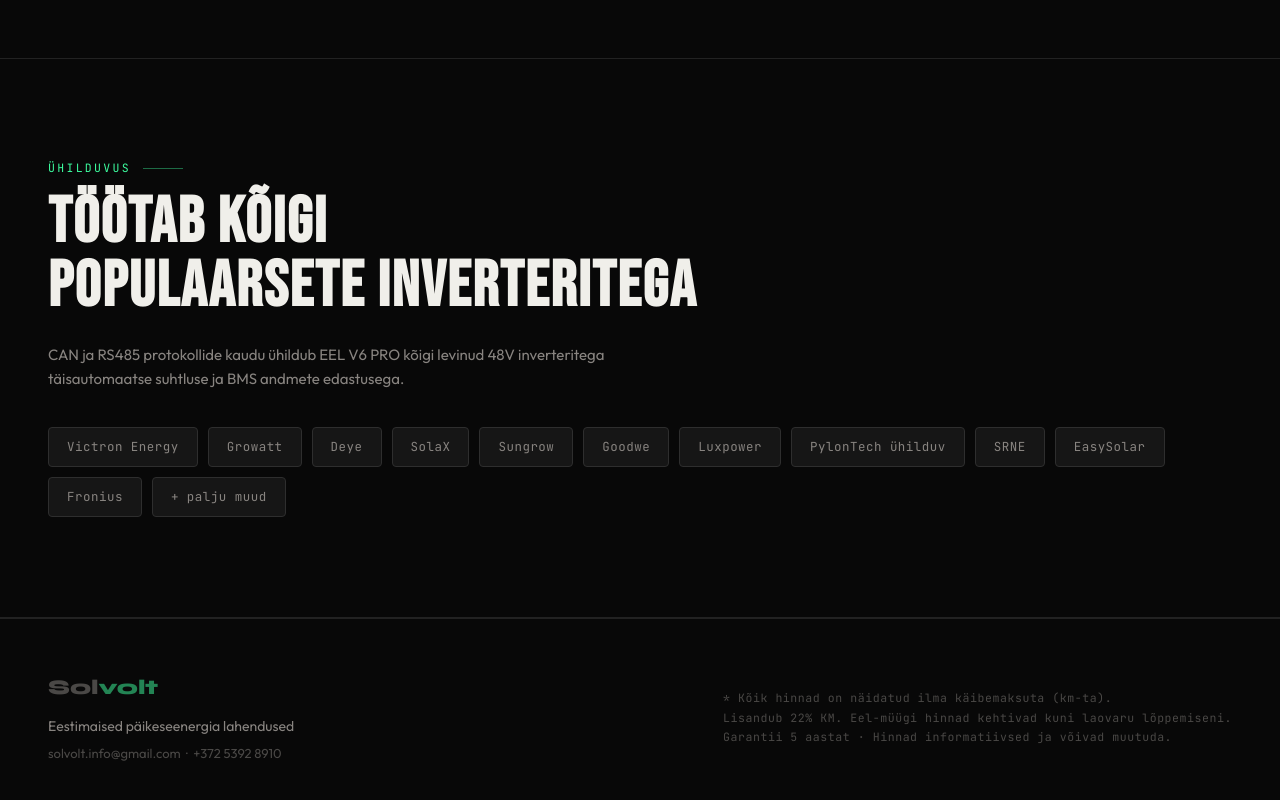
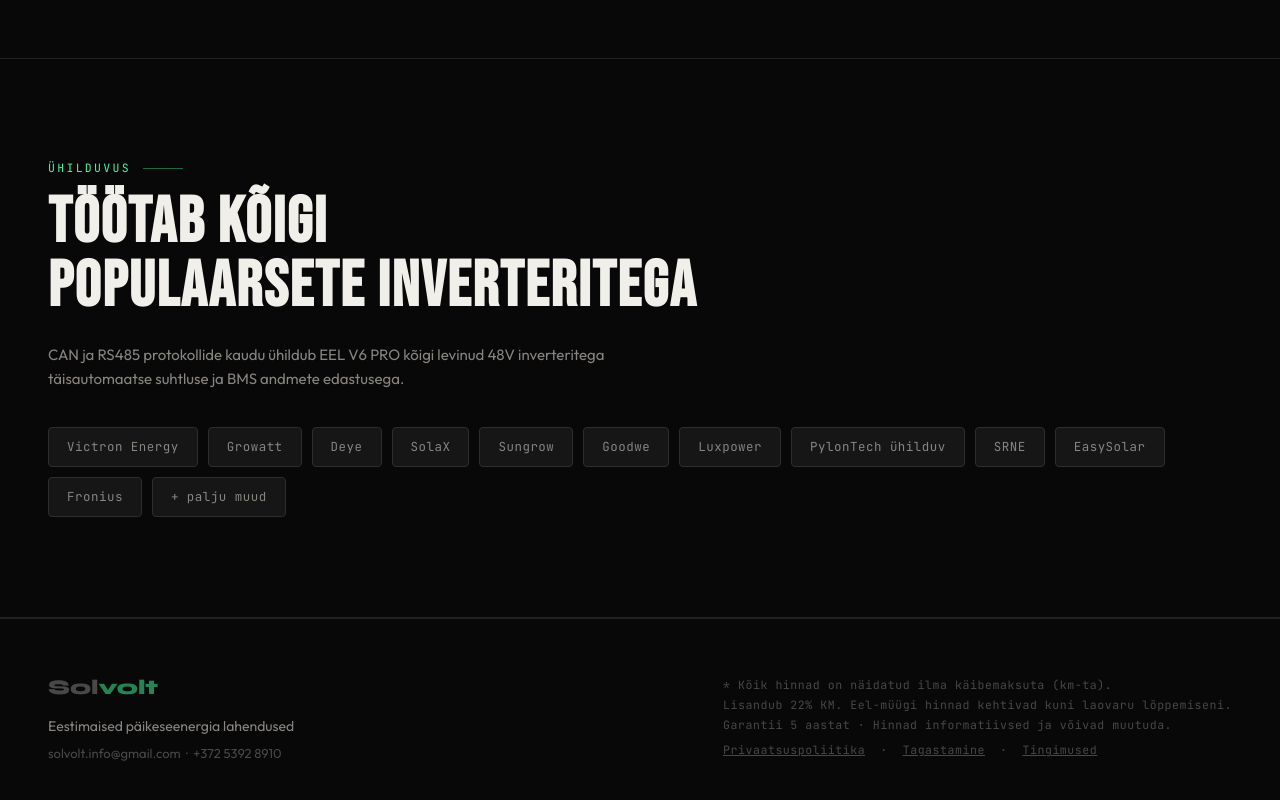
Before and after one commit to oskarluh/solvolt, a website: page eel-v6-pro.html in a window 1280 px wide. Shown: the part 5717-6517 px from the top of the page. Drawn offline with Linux system fonts and the light colour scheme.

```diff
--- a/eel-v6-pro.html
+++ b/eel-v6-pro.html
@@ -545,7 +545,14 @@ footer{padding:52px 48px;border-top:1px solid var(--border);display:flex;justify
   <div class="footer-note">
     * Kõik hinnad on näidatud ilma käibemaksuta (km-ta).<br>
     Lisandub 22% KM. Eel-müügi hinnad kehtivad kuni laovaru lõppemiseni.<br>
-    Garantii 5 aastat · Hinnad informatiivsed ja võivad muutuda.
+    Garantii 5 aastat · Hinnad informatiivsed ja võivad muutuda.<br>
+    <span style="margin-top:6px;display:inline-block">
+      <a href="privaatsuspoliitika.html" style="color:var(--text-3);text-decoration:underline">Privaatsuspoliitika</a>
+      &nbsp;·&nbsp;
+      <a href="tagastamine.html" style="color:var(--text-3);text-decoration:underline">Tagastamine</a>
+      &nbsp;·&nbsp;
+      <a href="tingimused.html" style="color:var(--text-3);text-decoration:underline">Tingimused</a>
+    </span>
   </div>
 </footer>
 
```
Also changed, not shown: hinnakiri.html (+8 -1 lines).
